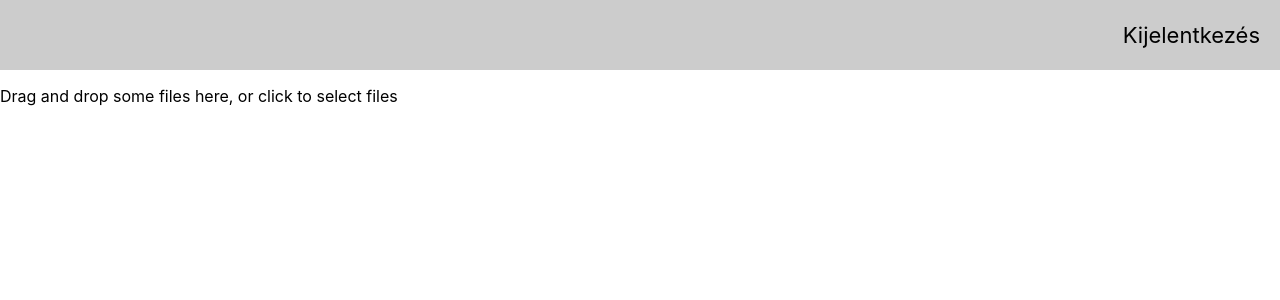
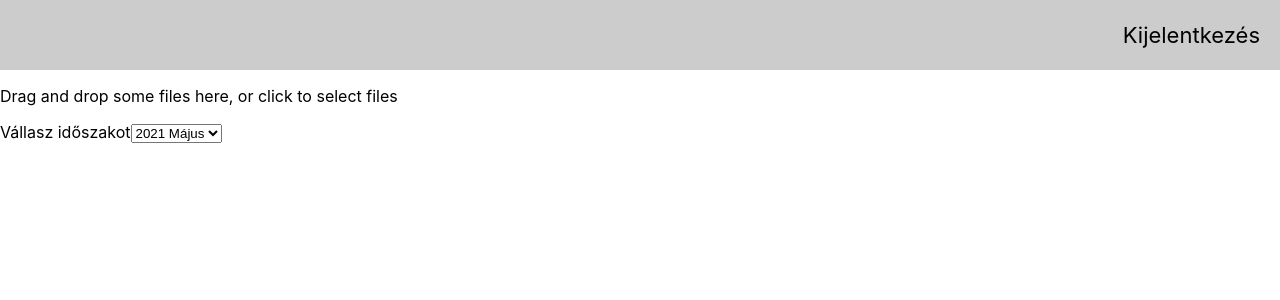
Before and after one commit to zilahir/math_practice, a React (Create React App) app in the folder frontend/: page /admin in a window 1280 px wide. Shown: the top 300 px of the page. Built offline with nearby package versions, Linux system fonts and the light colour scheme; sample sign-in values are in the browser's storage.

Commit message:
added re-usable dropdown component

```diff
--- /dev/null
+++ b/frontend/src/components/common/Dropdown/Dropdown.module.scss
@@ -0,0 +1,3 @@
+.dropDownRootContainer {
+  display: block;
+}
--- /dev/null
+++ b/frontend/src/components/common/Dropdown/index.jsx
@@ -0,0 +1,33 @@
+import PropTypes from "prop-types";
+
+import styles from "./Dropdown.module.scss";
+
+function DropDown({ labelValue, id, options, setValue }) {
+  function handleChange(event) {
+    const selectedObject = options[event.target.options.selectedIndex];
+    setValue(selectedObject);
+  }
+  return (
+    <div className={styles.dropDownRootContainer}>
+      <label htmlFor={id}>{labelValue}</label>
+      <select onChange={(event) => handleChange(event)} name={id} id={id}>
+        {options.map((option) => (
+          <option value={options.value}>{option.label}</option>
+        ))}
+      </select>
+    </div>
+  );
+}
+
+DropDown.propTypes = {
+  labelValue: PropTypes.string.isRequired,
+  id: PropTypes.string.isRequired,
+  options: PropTypes.arrayOf(
+    PropTypes.shape({
+      value: PropTypes.string.isRequired,
+      label: PropTypes.string.isRequired,
+    }),
+  ).isRequired,
+};
+
+export default DropDown;
--- a/frontend/src/pages/Admin/components/NewTask/index.jsx
+++ b/frontend/src/pages/Admin/components/NewTask/index.jsx
@@ -1,5 +1,6 @@
 /* eslint-disable react/jsx-no-constructed-context-values */
 import { useState } from "react";
+import DropDown from "../../../../components/common/Dropdown";
 
 import ImageUpload from "../ImageUpload";
 import NewTaskContext from "./Context";
@@ -10,6 +11,13 @@ function NewTask() {
   const [periodId, setPeriodId] = useState();
   const [taskPoint, setTaskPoint] = useState();
   // const [taskTitle, setTaskTitle] = useState();
+
+  const periodOptions = [
+    { label: "2021 Május", value: 1 },
+    { label: "2023 Május", value: 2 },
+  ];
+
+  console.log("periodId", periodId);
 
   return (
     <NewTaskContext.Provider
@@ -26,6 +34,12 @@ function NewTask() {
     >
       <div>
         <ImageUpload setTaskImagePath={setTaskImagePath} />
+        <DropDown
+          labelValue="Vállasz időszakot"
+          id="period"
+          options={periodOptions}
+          setValue={setPeriodId}
+        />
       </div>
     </NewTaskContext.Provider>
   );
```
